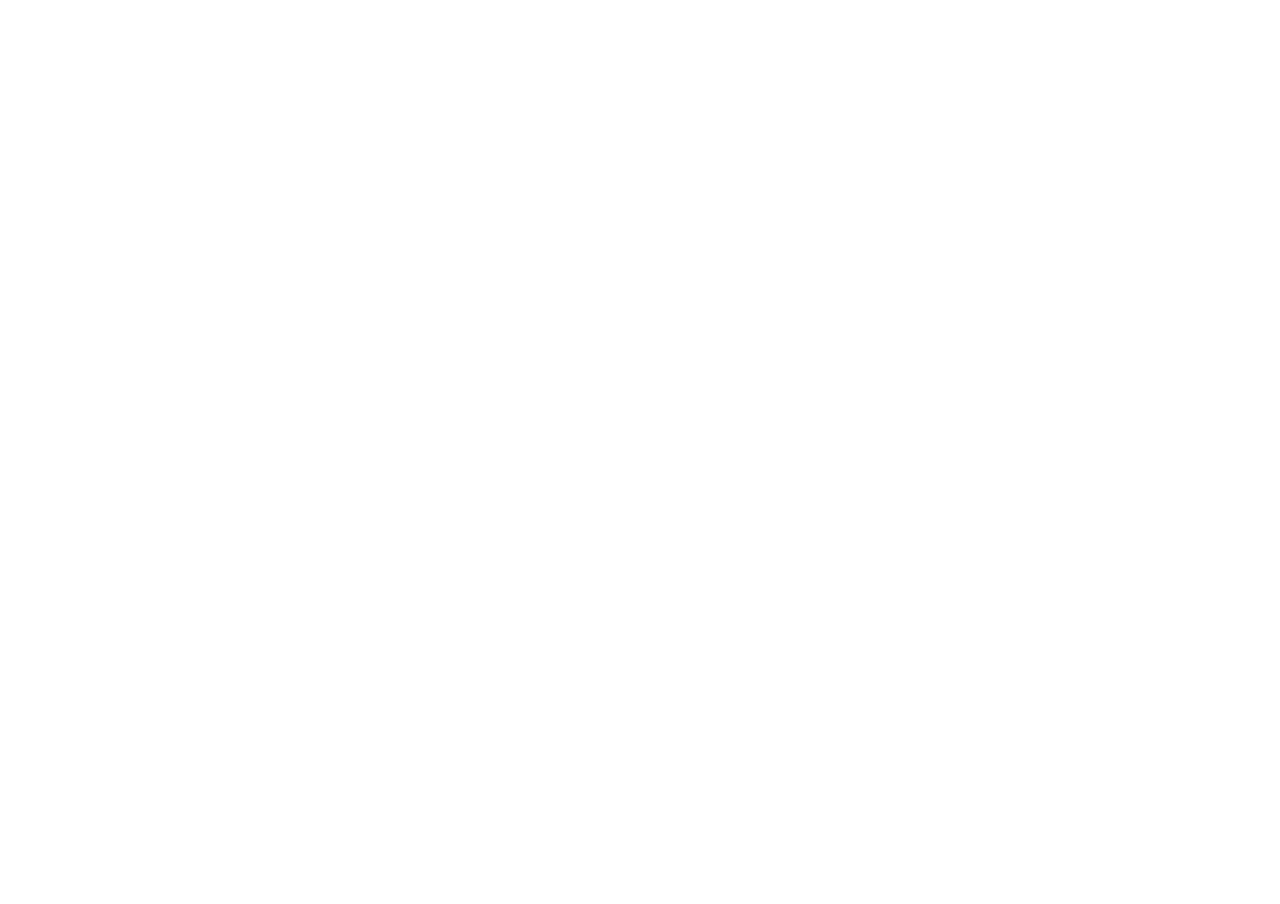
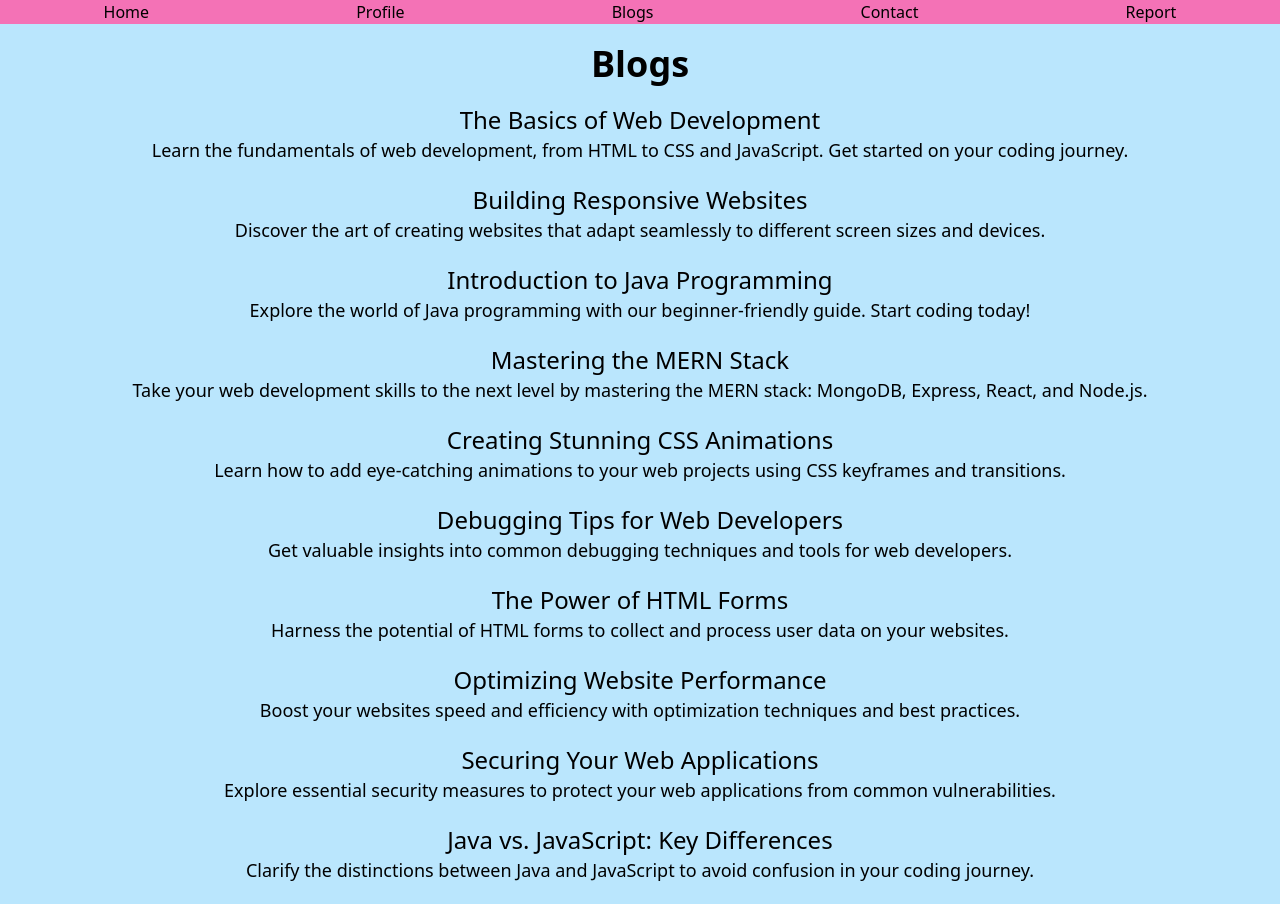
Before and after one commit to Krishrx/React-practice, a React (Create React App) app: page /blogs in a window 1280 px wide. Before the commit this address had no page. Before the commit the page ends 800 px from the top, so only its background shows below. Built offline with nearby package versions, Linux system fonts and the light colour scheme.

Commit message:
practiced dynamic routing

```diff
--- a/src/App.js
+++ b/src/App.js
@@ -26,7 +26,8 @@ function App() {
       </BrowserRouter> */}
       {/* <Main/> */}
       {/* <Main/> */}
-        <Main />
+      <Main/>
+
     </>
   );
 }
--- a/src/components/Router/Main.jsx
+++ b/src/components/Router/Main.jsx
@@ -1,5 +1,6 @@
 import React from 'react'
-import { BrowserRouter,Routes,Route,Link,Outlet } from 'react-router-dom'
+import { BrowserRouter, Routes, Route, Link, Outlet, useParams } from 'react-router-dom'
+import blogs from '../../utils/Blogs'
 function Main() {
   return (
       <div>
@@ -11,8 +12,11 @@ function Main() {
                           <Route path='view' element={<ViewProfile />} />
                           <Route path="edit" element={<EditProfile />} />
                     </Route>
+                  <Route path='blogs' element={<Blogs />} />
+                  <Route path='blog/:bid' element={<Blog/>} />
                   <Route path='contact' element={<Contact/>} />
                   <Route path='report' element={<Report />} />
+                  <Route path='*' element={<NoPage />}/>
                 </Route>
               </Routes>
           </BrowserRouter>
@@ -30,13 +34,16 @@ export function NavBar() {
                     <Link to="/">Home</Link>
                 </li>
                 <li>
-                    <Link to="/profile">Profile</Link>
+                    <Link to="profile">Profile</Link>
                 </li>
                 <li>
-                    <Link to="/contact">Contact</Link>
+                    <Link to="blogs">Blogs</Link>
                 </li>
                 <li>
-                    <Link to="/report">Report</Link>
+                    <Link to="contact">Contact</Link>
+                </li>
+                <li>
+                    <Link to="report">Report</Link>
                 </li>
             </ul>
             </nav>
@@ -46,9 +53,15 @@ export function NavBar() {
 }
 
 export function Home() {
+    const navBlogs = blogs.map(({ id }) => {
+        return (<Link key={id} className='bg-fuchsia-500 text-white px-4 py-2 rounded-md' to={`/blog/${id}`}>Blog {id}</Link>)
+    });
     return (
         <div>
             Home
+            <div className='flex flex-wrap gap-4'>
+               {navBlogs}
+            </div>
         </div>
     )
 }
@@ -62,7 +75,8 @@ export function Profile() {
                 <li><Link to={'/profile/edit'}>Edit Profile</Link></li>
             </ul>
             <Outlet />
-            {/* this line is must to nest route */}
+            {/* this line is must to nest route,
+            An <Outlet> should be used in parent route components to render their child route components*/}
         </div>
     )
 }
@@ -99,6 +113,55 @@ export function EditProfile() {
     )
 }
 
+export function NoPage() {
+    return (
+        <div className='flex flex-col justify-center items-center space-y-2'>
+            <h1 className='text-2xl font-medium'>You're looking for wat'son? </h1>
+        </div>
+    )
+}
+
+export function Blogs() {
+    const wrappedBlogs = blogs.map(({ id, title, content }) => {
+        return (
+            <div key={id} className='flex flex-col justify-center items-center'>
+                <h1 className='text-2xl font-medium'>{title}</h1>
+                <p className='text-center text-lg'>{content}</p>
+            </div>
+        )
+    })
+    return (
+        <div className='flex flex-col justify-center items-center p-5 bg-sky-200 space-y-5'>
+            <h1 className='text-4xl font-bold'>Blogs</h1>
+            {wrappedBlogs}
+        </div>
+    )
+}
+
+export function Blog() {
+    let {bid} = useParams();
+    const blog = blogs.find(({ id }) => id === parseInt(bid));
+
+    const navBlogs = blogs.map(({ id }) => {
+        return (<Link key={id} className='bg-fuchsia-500 text-white px-4 py-2 rounded-md' to={`/blog/${id}`}>Blog {id}</Link>)
+    });
+
+    return (
+        <div className='flex flex-col justify-center items-center p-5 bg-sky-200 space-y-5'>
+            { blog!==undefined ? (<div key={blog.id} className='flex flex-col justify-center items-center'>
+                <h1 className='text-2xl font-medium'>{blog.title}</h1>
+                <p className='text-center text-lg'>{blog.content}</p>
+            </div>) : (<div className='flex flex-col justify-center items-center space-y-2'>
+                    <h1 className='text-2xl font-medium'>You're looking for wat'son? </h1>
+                    <small className='italic'>check with your blog id and try again</small>
+            </div>)}
+            <div className='flex flex-wrap gap-4'>
+               {navBlogs}
+            </div>
+        </div>
+    )
+}
+
 
 
 export default Main
--- /dev/null
+++ b/src/utils/Blogs.js
@@ -0,0 +1,14 @@
+const blogs = [
+    { id: 1, title: 'The Basics of Web Development', content: 'Learn the fundamentals of web development, from HTML to CSS and JavaScript. Get started on your coding journey.' },
+    { id: 2, title: 'Building Responsive Websites', content: 'Discover the art of creating websites that adapt seamlessly to different screen sizes and devices.' },
+    { id: 3, title: 'Introduction to Java Programming', content: 'Explore the world of Java programming with our beginner-friendly guide. Start coding today!' },
+    { id: 4, title: 'Mastering the MERN Stack', content: 'Take your web development skills to the next level by mastering the MERN stack: MongoDB, Express, React, and Node.js.' },
+    { id: 5, title: 'Creating Stunning CSS Animations', content: 'Learn how to add eye-catching animations to your web projects using CSS keyframes and transitions.' },
+    { id: 6, title: 'Debugging Tips for Web Developers', content: 'Get valuable insights into common debugging techniques and tools for web developers.' },
+    { id: 7, title: 'The Power of HTML Forms', content: 'Harness the potential of HTML forms to collect and process user data on your websites.' },
+    { id: 8, title: 'Optimizing Website Performance', content: 'Boost your websites speed and efficiency with optimization techniques and best practices.' },
+    { id: 9, title: 'Securing Your Web Applications', content: 'Explore essential security measures to protect your web applications from common vulnerabilities.' },
+    { id: 10, title: 'Java vs. JavaScript: Key Differences', content: 'Clarify the distinctions between Java and JavaScript to avoid confusion in your coding journey.' }
+]
+
+export default blogs;
```
